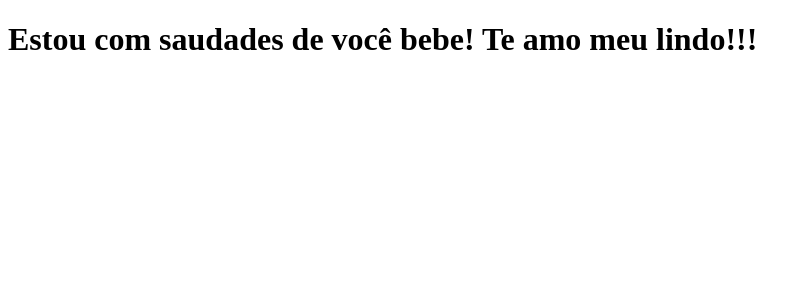
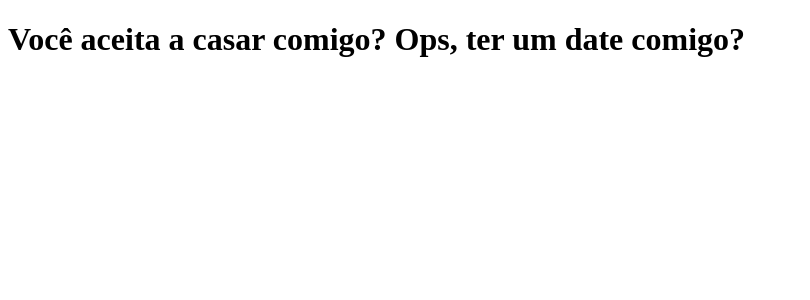
Before and after one commit to Ludimilla1325/tabnews, a Next.js app: page / in a window 1280 px wide. Shown: the top 300 px of the page, without its empty margins (0-810 px from the left). Built offline with nearby package versions, Linux system fonts and the light colour scheme.

Commit message:
fix: message

```diff
--- a/pages/index.js
+++ b/pages/index.js
@@ -1,5 +1,5 @@
 function Home(){
-    return <h1>Estou com saudades de você bebe! Te amo meu lindo!!!</h1>
+    return <h1>Você aceita a casar comigo? Ops, ter um date comigo?</h1>
 }
 
 export default Home;
```
